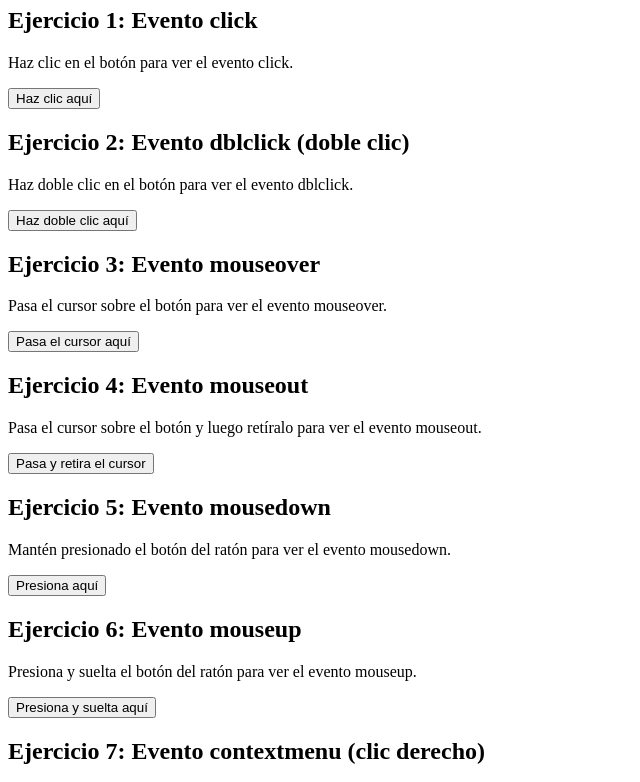
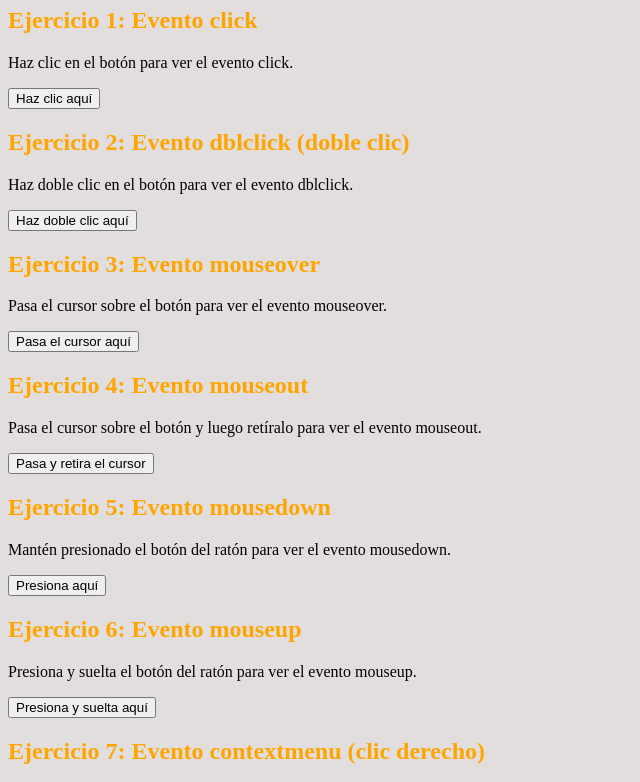
Before and after one commit to cursoubeda/eventos, a plain HTML site: page index.html in a window 1280 px wide. Shown: the part 73-855 px from the top of the page, without its empty margins (0-640 px from the left). Drawn offline with Linux system fonts and the light colour scheme.

Commit message:
añado estilos

```diff
--- /dev/null
+++ b/css/estilos.css
@@ -0,0 +1,2 @@
+body{background-color: rgb(226, 222, 222);}
+h2{color:orange;}
--- a/index.html
+++ b/index.html
@@ -4,6 +4,7 @@
     <meta charset="UTF-8">
     <meta name="viewport" content="width=device-width, initial-scale=1.0">
     <title>Ejercicios de Eventos de Ratón Simples</title>
+    <link rel="stylesheet" href="css/estilos.css">
 </head>
 <body>
     <h1>Ejercicios Prácticos con Eventos de Ratón</h1>
```
